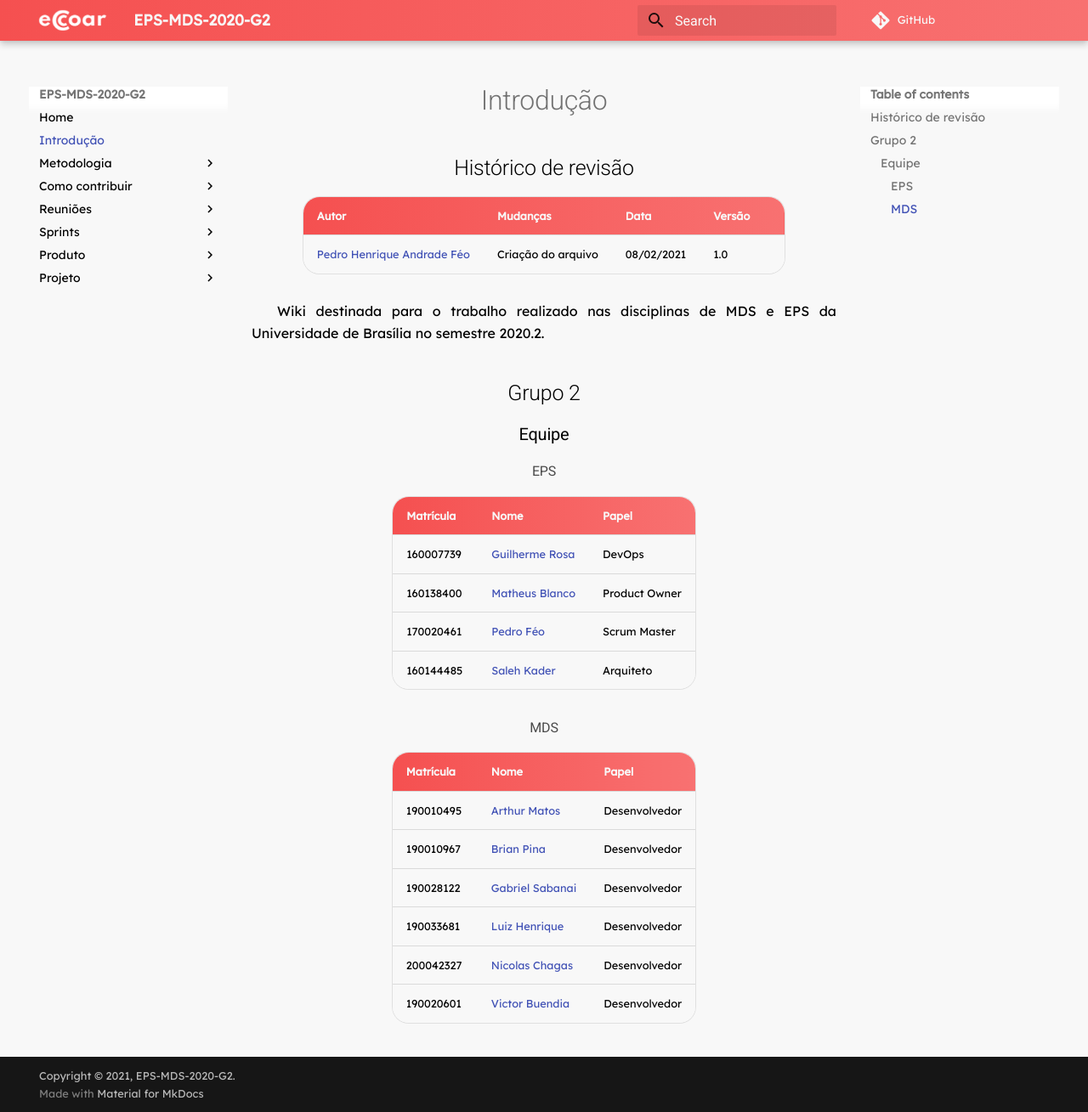
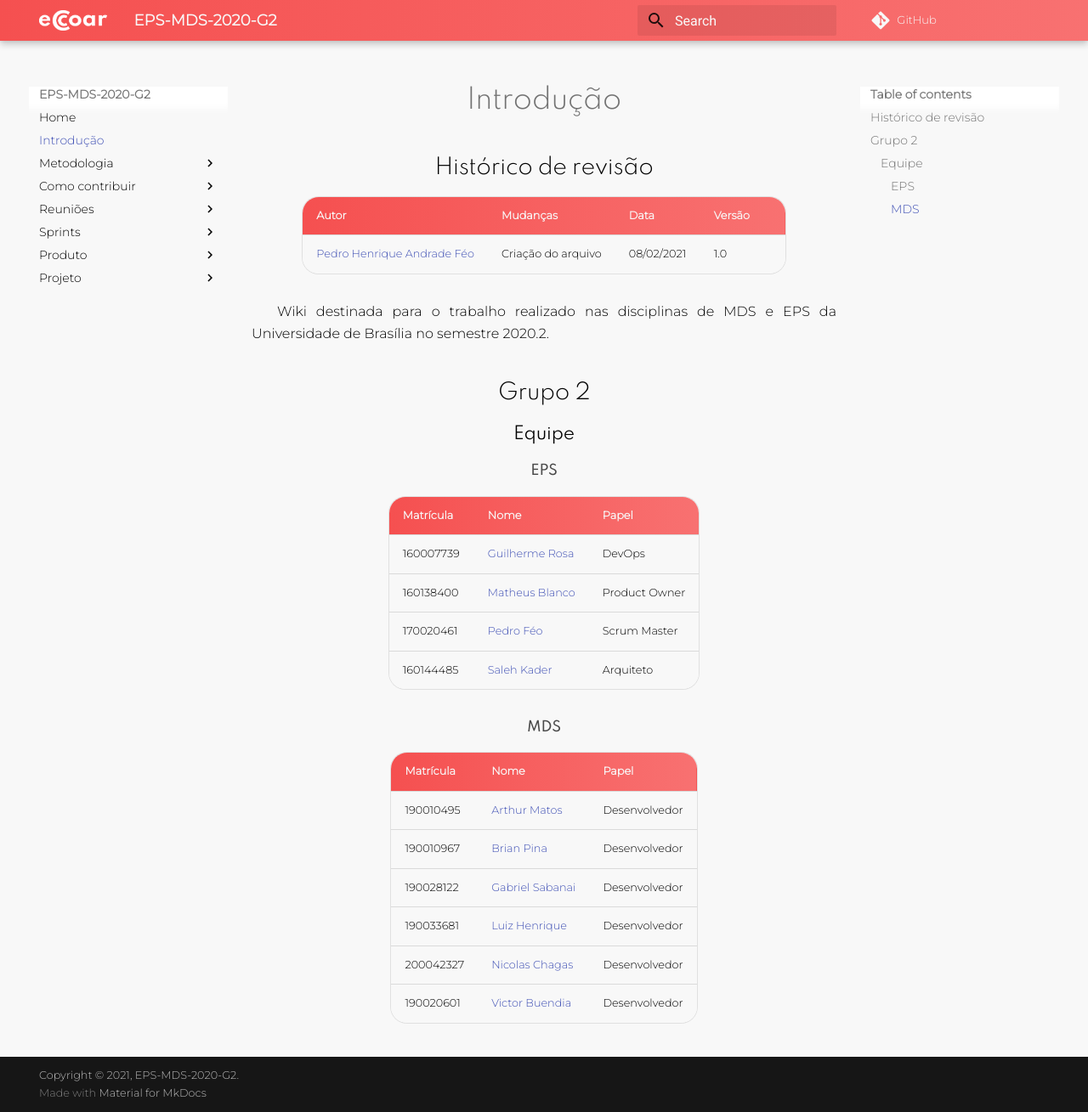
Before and after one commit to fga-eps-mds/2020.2-Eccoar, an MkDocs documentation site: the page built from docs/intro.md, in a window 1280 px wide and 1309 px high. Shown: the whole window at 85% size. Built offline with MkDocs 1.6.1 and Material for MkDocs 9.7.7, drawn with Linux system fonts in a browser that asks for light colours; some web fonts are replaced; comment, search, counter and statistics services are not loaded; old or Windows-style settings are respelled for this version of MkDocs.

Commit message:
Finish stylization of our Wiki

```diff
--- a/docs/assets/css/extra.css
+++ b/docs/assets/css/extra.css
@@ -1,8 +1,11 @@
 @import url('https://fonts.googleapis.com/css?family=Lexend+Deca&display=swap');
 @import url('https://fonts.googleapis.com/css?family=Palanquin+Dark:400,500,600,700&display=swap');
+@import url('https://fonts.googleapis.com/css2?family=Spartan:wght@100;200;300;400;500;600;700;800;900&display=swap');
+@import url('https://fonts.googleapis.com/css2?family=Montserrat:wght@100;300&family=Spartan:wght@100;200;300;400;500;600;700;800;900&display=swap');
 
 h1,h2,h3,h4,h5,h6 {
-    font-family: 'Palanquin Dark', Roboto;
+    font-family: 'Spartan', Roboto;
+    font-weight: 900;
     text-align: center;
 }
 
@@ -51,7 +54,7 @@ body {
 }
 
 .md-header-nav__button.md-logo img, .md-header-nav__button.md-logo svg{
-    width: 3.5rem;
+    width: 4.3rem;
     height: 1.3rem;
 }
 
--- a/docs/assets/css/landing-page.css
+++ b/docs/assets/css/landing-page.css
@@ -1,6 +1,12 @@
 body {
     background-color:  #F55050;
     margin: 0;
+}
+
+.background {
+    width: 100%;
+    z-index: -1;
+    position: fixed;
 }
 
 .container {
@@ -169,7 +175,7 @@ h1 {
 }
 
 .logo {
-    width: 20rem;
+    width: 50rem;
     z-index: 0;
     position: fixed;
 }
@@ -180,13 +186,14 @@ h1 {
 }
 
 p {
-    font-family: 'Lexend Deca', sans-serif;
+    font-family: 'Montserrat', sans-serif;
 }
 
 div {
-    font-family: 'Lexend Deca', sans-serif;
+    font-family: 'Montserrat', sans-serif;
 }
 
 h1, h2, h3 {
-    font-family: 'Palanquin Dark', sans-serif;
+    font-family: 'Spartan', sans-serif;
+    font-weight:500;
 }
--- a/docs/index.html
+++ b/docs/index.html
@@ -12,6 +12,7 @@
 <body>
   <div class="landing-section">
     <img class="logo" src="./assets//img/logo.png">
+    <img class="background" src="./assets//img/background.jpg">
   </div>
   <div class="container">
     <div class="section">
```
Also changed, not shown: docs/assets/img/background.jpg (added), docs/assets/img/favicon.ico, docs/assets/img/logo.png.
